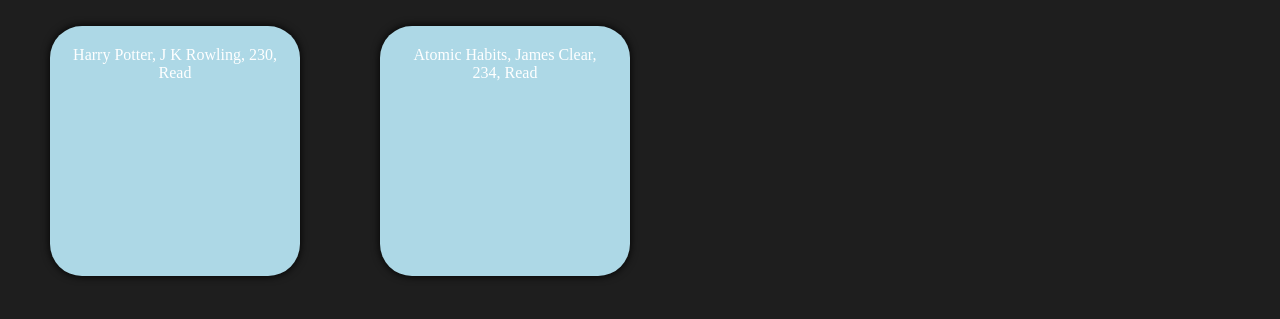
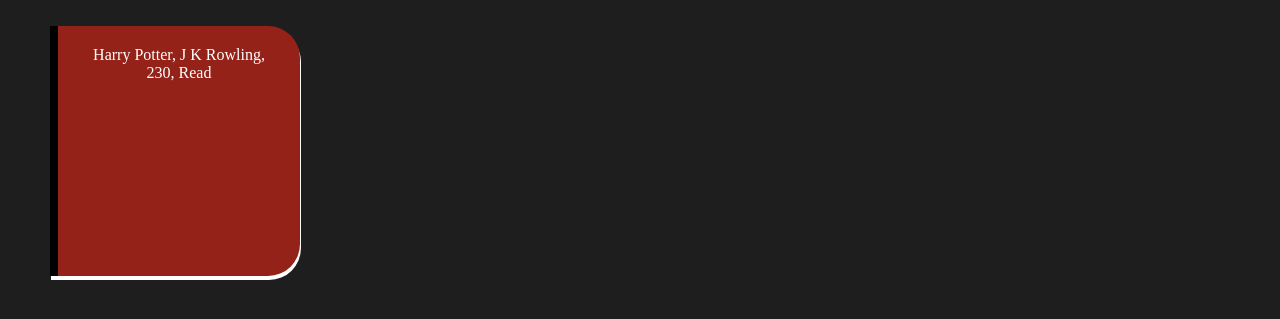
Before and after one commit to Kalmesh-ms/library, a plain HTML site: page index.html in a window 1280 px wide. Shown: the part 123-442 px from the top of the page. Drawn offline with Linux system fonts and the light colour scheme.

Commit message:
func to add newBooks trial mode

```diff
--- a/index.html
+++ b/index.html
@@ -3,7 +3,7 @@
 <head>
     <meta charset="UTF-8">
     <meta name="viewport" content="width=device-width, initial-scale=1.0">
-    <title>LIBRARY</title>
+    <link rel="icon" href="assets/book.png"><title>Read list</title>
     <link rel="stylesheet" href="style.css">
 </head>
 <body>
--- a/script.js
+++ b/script.js
@@ -2,6 +2,7 @@
 
 
 const bookContainer = document.querySelector('.grid-container')
+const addBtn = document.querySelector('.add > button')
 
 function Book(title, author, pages, read  ){
     this.title = title,
@@ -28,4 +29,5 @@
 addBookToLibrary(harryPotter)
 displayBook(harryPotter)
 addBookToLibrary(atomicHabits)
-displayBook(atomicHabits)
+
+addBtn.onclick =() => displayBook(atomicHabits)
--- a/style.css
+++ b/style.css
@@ -23,22 +23,26 @@
     overflow-y:auto ;
     display: grid;
     grid-template-columns: repeat(auto-fit , minmax(100px , 250px));
-    grid-template-rows : repeat(auto-fit , minmax(100px, 250px));
+    grid-template-rows : repeat(auto-fit , minmax(200px, 250px));
     gap: 40px 80px;
     background-color: rgb(30, 30, 30);
     padding: 50px;
     box-sizing: border-box;
     height: 100%;
     text-align: center;
-    color : white;
+    border-top-right-radius: 1.5em;
+    border-top-left-radius: 1.5em;
 }
 
 div.book{
-    background-color: lightblue;
-    border-radius: 2em;
+    background-color: rgb(149, 34, 24);
+    color: white;
+    border-top-right-radius: 2em;
+    border-bottom-right-radius: 2em;
+    border-left: solid 8px black;
     padding: 20px;
     box-sizing: border-box;
-    box-shadow: 0 0 8px black  ;
+    box-shadow: 1px 4px white;
 }
 
 .add {
```
Also changed, not shown: assets/book.png (added).
